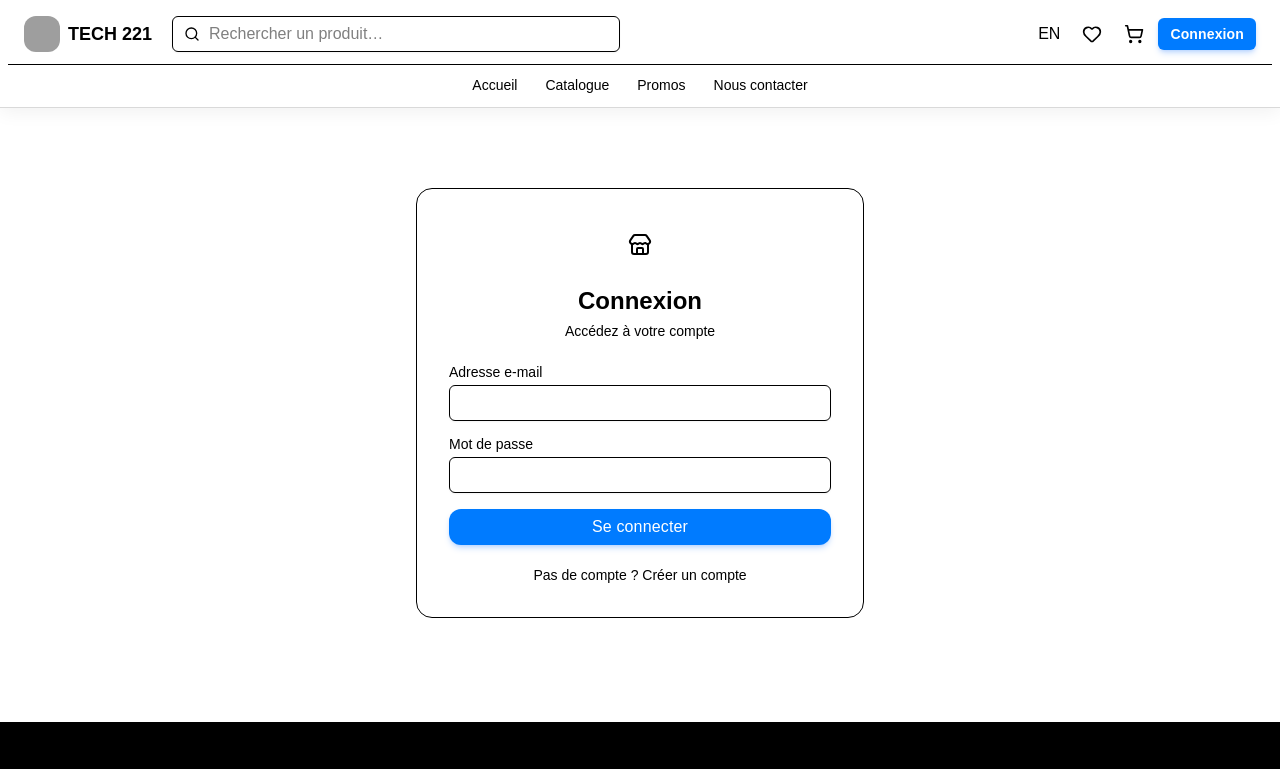
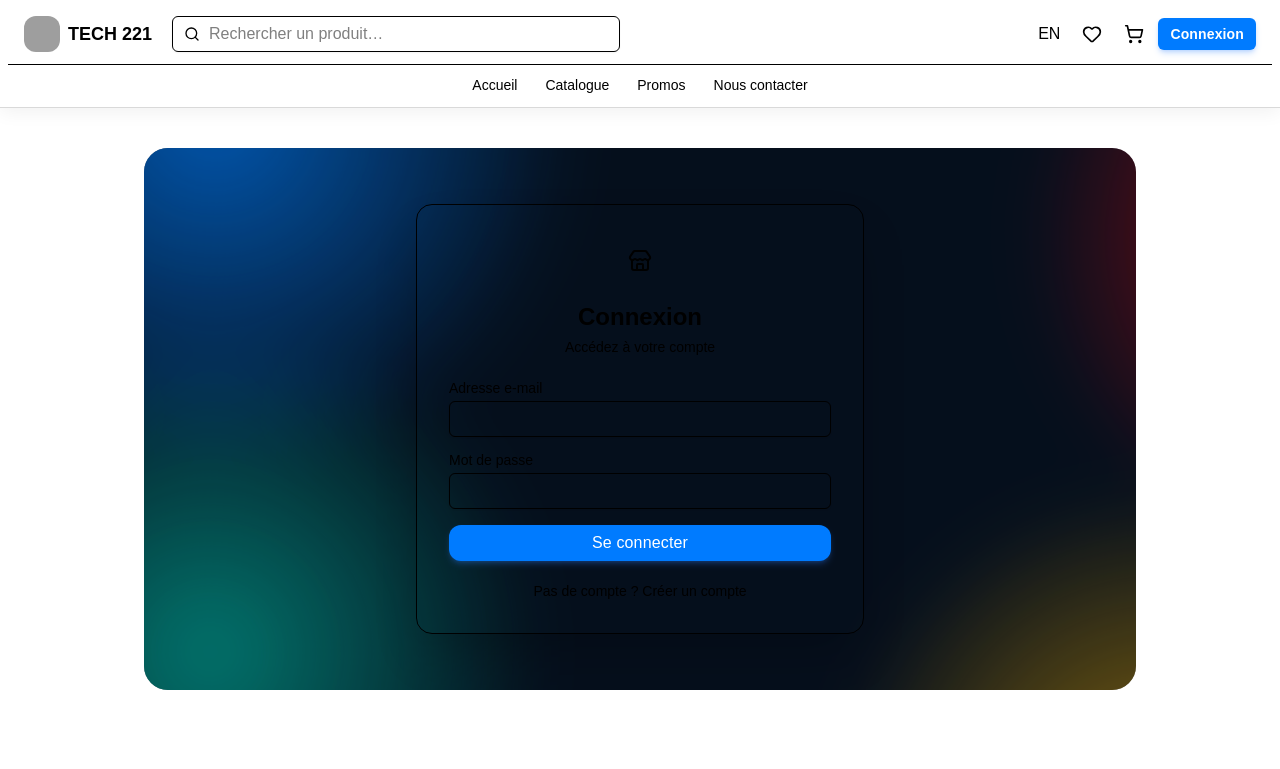
Before and after one commit to papesambagueye/happyseeds, a Next.js app: page /login in a window 1280 px wide. Shown: the top 769 px of the page. Built offline with nearby package versions, Linux system fonts and the light colour scheme; no server answers; the database is empty; grey boxes are pictures that could not be loaded.

Commit message:
Animer le fond des pages dauthentification

```diff
--- a/app/globals.css
+++ b/app/globals.css
@@ -72,6 +72,44 @@
   50% { box-shadow: 0 0 28px rgba(124, 58, 237, 0.19); }
 }
 
+@keyframes authLights {
+  0% { transform: translate3d(-8%, -4%, 0) rotate(0deg) scale(1); }
+  50% { transform: translate3d(8%, 5%, 0) rotate(8deg) scale(1.12); }
+  100% { transform: translate3d(-8%, -4%, 0) rotate(0deg) scale(1); }
+}
+
+.auth-scene {
+  background: #07111f;
+}
+
+.auth-scene::before {
+  position: absolute;
+  inset: -28%;
+  z-index: -1;
+  content: '';
+  background:
+    radial-gradient(circle at 16% 22%, rgba(0, 123, 255, 0.82), transparent 22%),
+    radial-gradient(circle at 82% 18%, rgba(227, 6, 19, 0.76), transparent 20%),
+    radial-gradient(circle at 76% 82%, rgba(255, 184, 0, 0.68), transparent 22%),
+    radial-gradient(circle at 20% 78%, rgba(0, 190, 170, 0.7), transparent 21%);
+  filter: blur(26px) saturate(1.2);
+  animation: authLights 12s ease-in-out infinite;
+}
+
+.auth-scene::after {
+  position: absolute;
+  inset: 0;
+  z-index: -1;
+  content: '';
+  background: rgba(4, 12, 24, 0.2);
+}
+
+@media (prefers-reduced-motion: reduce) {
+  .auth-scene::before {
+    animation: none;
+  }
+}
+
 .glass-panel {
   background: #ffffff;
   border: 1px solid #d9d9d9;
--- a/components/auth/auth-form.tsx
+++ b/components/auth/auth-form.tsx
@@ -43,7 +43,8 @@
   }
 
   return (
-    <div className="mx-auto mt-10 w-full max-w-md rounded-2xl border bg-card p-6 sm:p-8">
+    <div className="auth-scene relative isolate overflow-hidden rounded-3xl px-3 py-10 sm:px-8 sm:py-14">
+      <div className="relative z-10 mx-auto w-full max-w-md rounded-2xl border bg-card p-6 shadow-2xl sm:p-8">
         <div className="mx-auto grid h-12 w-12 place-items-center rounded-xl bg-primary text-primary-foreground">
           <Store className="h-6 w-6" />
         </div>
@@ -98,5 +99,6 @@
           </Link>
         </div>
       </div>
+    </div>
   )
 }
```
Lines whose indentation alone changed are shown as unchanged.
